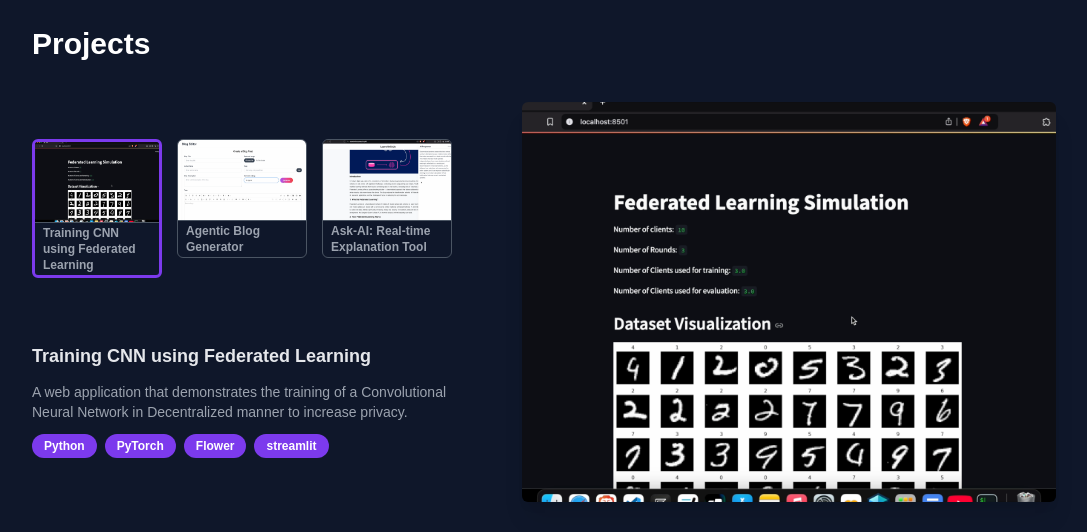
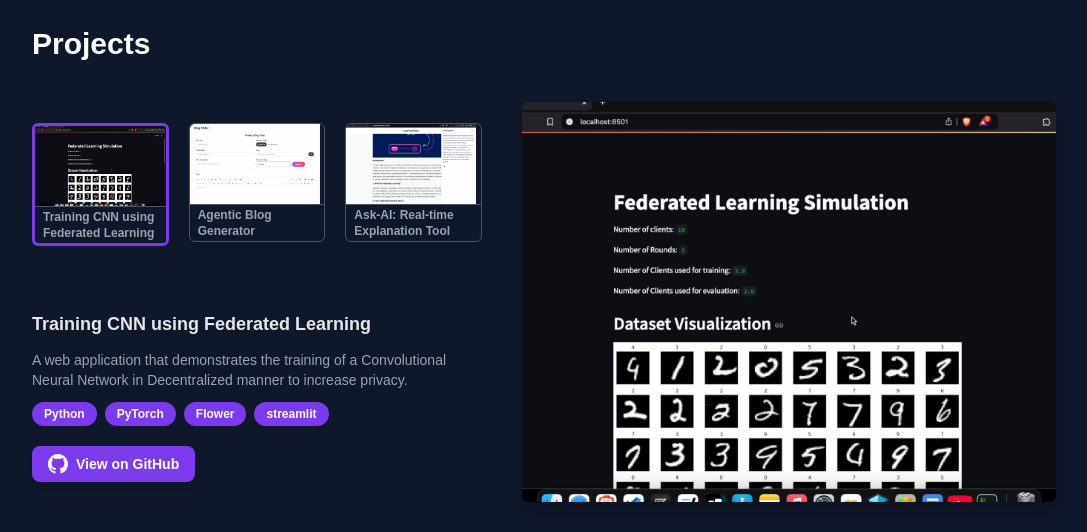
Before and after one commit to sudeep-sp/my-portfolio, a Next.js app: page / in a window 1280 px wide. Shown: the part 2420-2952 px from the top of the page, without its empty margins (96-1183 px from the left). Built offline with nearby package versions, Linux system fonts and the light colour scheme.

Commit message:
Add StickyContactBtn component and update layout; include FontAwesome dependencies

```diff
--- a/package.json
+++ b/package.json
@@ -9,6 +9,8 @@
     "lint": "next lint"
   },
   "dependencies": {
+    "@fortawesome/fontawesome-svg-core": "^6.7.2",
+    "@fortawesome/react-fontawesome": "^0.2.2",
     "@headlessui/react": "^2.2.0",
     "@heroicons/react": "^2.2.0",
     "@nextui-org/react": "^2.6.10",
--- a/src/app/page.tsx
+++ b/src/app/page.tsx
@@ -7,11 +7,13 @@ import Certificates from "@/components/Certificates";
 import Footer from "@/components/Footer";
 import Bot from "@/components/Bot";
 import Navbar from "@/components/Navbar";
+import StickyContactBtn from "@/components/StickyContackBtn";
 export default function Home() {
 
 
   return (
-    <div className="bg-primary">
+    <>
+      <div className="bg-primary relative">
         <Navbar />
         <Hero />
         <About />
@@ -20,6 +22,8 @@ export default function Home() {
         <Certificates />
         <Bot />
         <Footer />
+        <StickyContactBtn />
       </div>
+    </>
   );
 }
--- a/src/components/Bot.tsx
+++ b/src/components/Bot.tsx
@@ -105,7 +105,7 @@ export default function Bot() {
             )}
           </div>
 
-          <div className="flex ">
+          <div className="flex flex-col md:flex-row">
             {!showMsg && (
               <>
                 {prompts.map((prompt, index) => (
--- a/src/components/Hero.tsx
+++ b/src/components/Hero.tsx
@@ -43,14 +43,14 @@ export default function Hero() {
       id="Home"
     >
       {/* Image Section */}
-      <div className="relative flex justify-center items-center reveal w-full">
+      <div className="relative flex justify-center items-center reveal w-full mt-20 md:mt-0">
         {/* Animated gradient circle */}
         <div className="absolute w-[200px] h-[200px] sm:w-[250px] sm:h-[250px] md:w-[380px] md:h-[380px] bg-gradient-to-r from-accent via-accent to-accent rounded-full blur-lg animate-pulse"></div>
         {/* Profile Image */}
         <img
           src="/me(1).jpg"
           alt="Profile"
-          className="relative w-[180px] h-[180px] sm:w-[220px] sm:h-[220px] md:w-[350px] md:h-[350px] object-cover rounded-full shadow-lg border-4 border-white"
+          className="relative w-[180px] h-[180px] sm:w-[220px] sm:h-[220px] md:w-[350px] md:h-[350px]  object-cover rounded-full shadow-lg border-4 border-white"
         />
       </div>
 
--- a/src/components/Projects.tsx
+++ b/src/components/Projects.tsx
@@ -11,6 +11,7 @@ const thumbnails = [
     id: 1,
     imageUrl: "/projects/FL1.png",
     title: "Training CNN using Federated Learning",
+    github: "",
     description:
       "A web application that demonstrates the training of a Convolutional Neural Network in Decentralized manner to increase privacy.",
     active: true,
@@ -20,6 +21,7 @@ const thumbnails = [
     id: 2,
     imageUrl: "/projects/blog_gen.png",
     title: "Agentic Blog Generator",
+    github: "",
     description:
       "Automated blog creation for our blogging website, saving up to 90% of a writer's time by generating fully structured blogs using a multi-agent system (Researcher, Strategist, Writer, SEO Optimizer) in seconds.",
     active: false,
@@ -29,6 +31,7 @@ const thumbnails = [
     id: 3,
     imageUrl: "/projects/Ask_AI.png",
     title: "Ask-AI: Real-time Explanation Tool",
+    github: "",
     description:
       "Developed a feature for our blogging website, enabling users to select unfamiliar words in blogs and instantly receive explanations using RAG-based LLMs.",
     active: false,
@@ -68,17 +71,38 @@ export default function Projects() {
       <div className="project-container flex justify-between items-center md:space-x-10 flex-col-reverse md:flex-row space-y-10 md:space-y-0">
         <div className=" w-full md:max-w-[450px] reveal">
           <Swiper
-            spaceBetween={15} // Space between slides
-            slidesPerView={3} // Adjust to display multiple slides
-            // Enable navigation arrows
+            spaceBetween={15} // Default space between slides
+            slidesPerView={2.5} // Default number of slides
             pagination={{ clickable: true }} // Enable pagination dots
             className="w-full"
+            breakpoints={{
+              0: {
+                slidesPerView: 2.5, // For screens <= 640px, show 1 slide
+                spaceBetween: 10, // Reduce space between slides
+              },
+              640: {
+                slidesPerView: 2.5, // For screens <= 640px, show 1 slide
+                spaceBetween: 10, // Reduce space between slides
+              },
+              768: {
+                slidesPerView: 3, // For screens <= 768px, show 2 slides
+                spaceBetween: 15, // Keep default spacing
+              },
+              1024: {
+                slidesPerView: 3, // For screens >= 1024px, show 3 slides
+                spaceBetween: 20, // Increase spacing slightly
+              },
+              2560: {
+                slidesPerView: 3, // For screens >= 2560px, show 3 slides
+                spaceBetween: 20, // Increase spacing slightly
+              },
+            }}
           >
             {thumbnails.map((thumbnail) => (
               <SwiperSlide
                 key={thumbnail.id}
                 onClick={() => setSelectedItem(thumbnail)}
-                className={`!w-[130px] flex-shrink-0 cursor-pointer   rounded-md overflow-hidden ${
+                className={`!min-w-[130px] flex-shrink-0 cursor-pointer   rounded-md overflow-hidden ${
                   thumbnail.id == selectedItem.id
                     ? "border-[3px] border-accent"
                     : "border-gray-600 border"
@@ -114,6 +138,22 @@ export default function Projects() {
                 </span>
               ))}
             </div>
+            <a
+              href={selectedItem.github}
+              target="_blank"
+              rel="noopener noreferrer"
+              className="inline-flex items-center text-sm px-4 py-2 bg-accent transition-all text-white font-semibold rounded-lg shadow-md hover:bg-gray-800 focus:outline-none focus:ring-2 focus:ring-offset-2 focus:ring-gray-500"
+            >
+              <svg
+                xmlns="http://www.w3.org/2000/svg"
+                fill="currentColor"
+                className="w-5 h-5 mr-2"
+                viewBox="0 0 24 24"
+              >
+                <path d="M12 0C5.37 0 0 5.373 0 12a12 12 0 008.205 11.427c.6.11.82-.26.82-.577v-2.23c-3.338.726-4.033-1.61-4.033-1.61-.546-1.387-1.333-1.757-1.333-1.757-1.09-.745.082-.73.082-.73 1.205.084 1.84 1.234 1.84 1.234 1.07 1.83 2.809 1.3 3.495.994.11-.776.42-1.3.764-1.6-2.665-.3-5.467-1.335-5.467-5.93 0-1.31.468-2.38 1.235-3.222-.123-.303-.535-1.523.117-3.176 0 0 1.007-.322 3.3 1.23a11.44 11.44 0 013.006-.403 11.44 11.44 0 013.006.403c2.29-1.553 3.296-1.23 3.296-1.23.653 1.653.241 2.873.118 3.176.77.842 1.233 1.912 1.233 3.222 0 4.61-2.807 5.624-5.48 5.92.43.37.81 1.102.81 2.22v3.293c0 .32.216.693.824.574A12 12 0 0024 12c0-6.627-5.373-12-12-12z" />
+              </svg>
+              View on GitHub
+            </a>
           </div>
         </div>
         <div className="w-full md:max-w-[600px] reveal ">
--- /dev/null
+++ b/src/components/StickyContackBtn.tsx
@@ -0,0 +1,92 @@
+"use client";
+import { useState, useRef } from "react";
+import {
+  FaFacebookF,
+  FaTwitter,
+  FaLinkedinIn,
+  FaGithub,
+  FaGlobe,
+} from "react-icons/fa";
+
+export default function StickyContactBtn() {
+  const [isOpen, setIsOpen] = useState(false);
+  const trayRef = useRef(null);
+
+  const toggleTray = () => {
+    setIsOpen(!isOpen);
+  };
+
+  return (
+    <>
+      {/* Floating Button */}
+      <div
+        className="fixed left-4 bottom-[10%] bg-accent text-white font-semibold px-2 py-1 md:py-2 md:px-4 rounded-b-lg shadow-lg transform -rotate-90 origin-left hover:scale-105 transition-transform cursor-pointer"
+        onClick={toggleTray}
+      >
+        <a className="flex items-center text-sm md:text-base ">Contact Me</a>
+      </div>
+
+      {/* Tray */}
+      <div
+        ref={trayRef}
+        className={`fixed left-14 md:left-16 bottom-[5%] md:bottom-[8%] bg-white shadow-lg rounded-lg overflow-hidden transform -rotate-90 origin-left transition-transform duration-300 ${
+          isOpen ? "translate-x-0" : "-translate-x-[150%]"
+        }`}
+      >
+        {/* Social Media Links */}
+        <ul className="flex flex-row items-center p-1 space-x-1">
+          <li>
+            <a
+              href="https://facebook.com"
+              target="_blank"
+              rel="noopener noreferrer"
+              className="flex items-center justify-center w-7 h-7 bg-primary text-white rounded-md shadow-md hover:bg-accent"
+            >
+              <FaFacebookF size={18} className="transform rotate-90" />
+            </a>
+          </li>
+          <li>
+            <a
+              href="https://twitter.com"
+              target="_blank"
+              rel="noopener noreferrer"
+              className="flex items-center justify-center w-7 h-7 bg-primary text-white rounded-md shadow-md hover:bg-accent"
+            >
+              <FaTwitter size={18} className="transform rotate-90" />
+            </a>
+          </li>
+          <li>
+            <a
+              href="https://linkedin.com"
+              target="_blank"
+              rel="noopener noreferrer"
+              className="flex items-center justify-center w-7 h-7 bg-primary text-white rounded-md shadow-md hover:bg-accent"
+            >
+              <FaLinkedinIn size={18} className="transform rotate-90" />
+            </a>
+          </li>
+          <li>
+            <a
+              href="https://github.com"
+              target="_blank"
+              rel="noopener noreferrer"
+              className="flex items-center justify-center w-7 h-7 bg-primary text-white rounded-md shadow-md hover:bg-accent"
+            >
+              <FaGithub size={18} className="transform rotate-90" />
+            </a>
+          </li>
+          <li>
+            <a
+              href="https://your-website.com"
+              target="_blank"
+              rel="noopener noreferrer"
+              className="flex items-center justify-center w-7 h-7 bg-primary text-white rounded-md shadow-md hover:bg-accent"
+            >
+              <FaGlobe size={18} className="transform rotate-90" />
+            </a>
+          </li>
+        </ul>
+      </div>
+    </>
+  );
+}
```
Also changed, not shown: 1 other file (tests, documents, lock files or other folders). Lines whose indentation alone changed are shown as unchanged.
